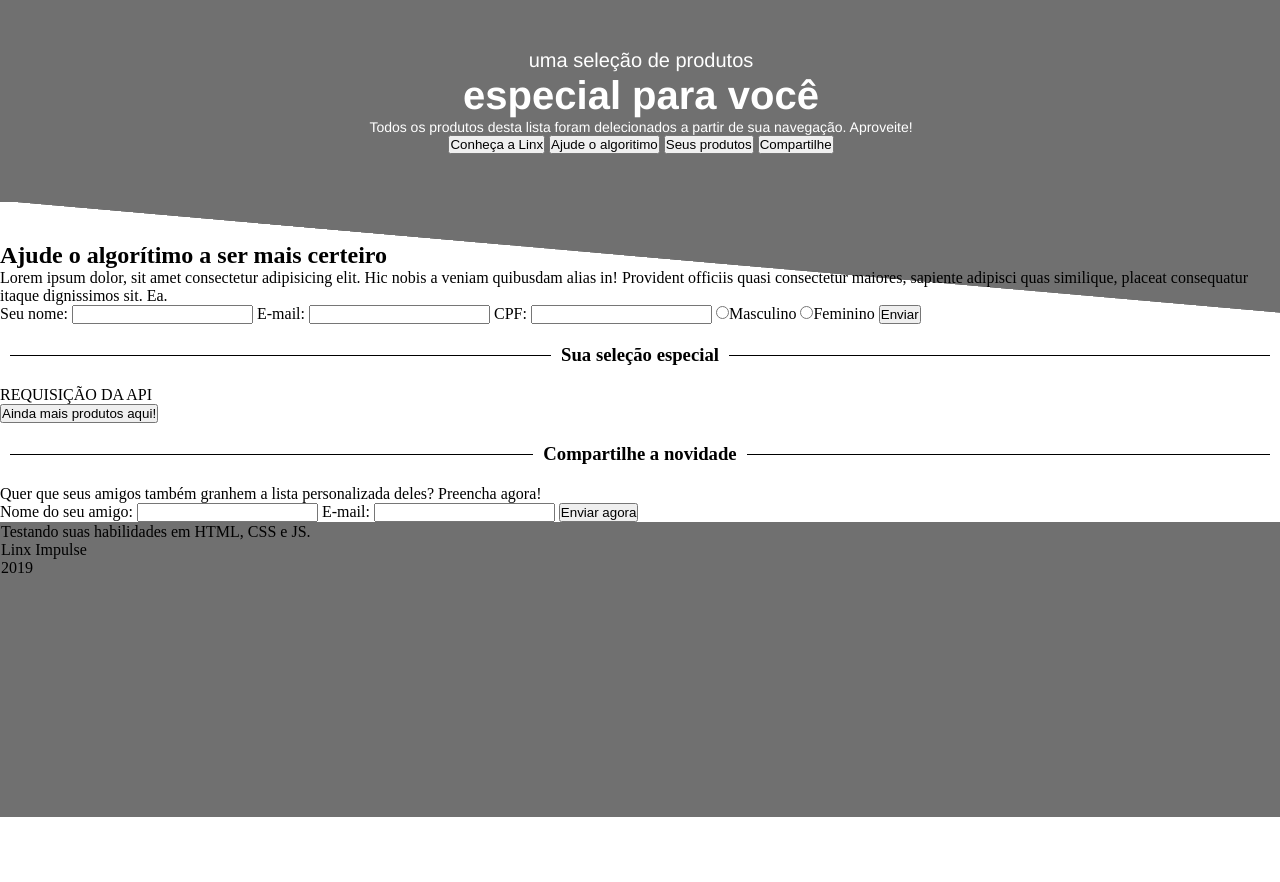
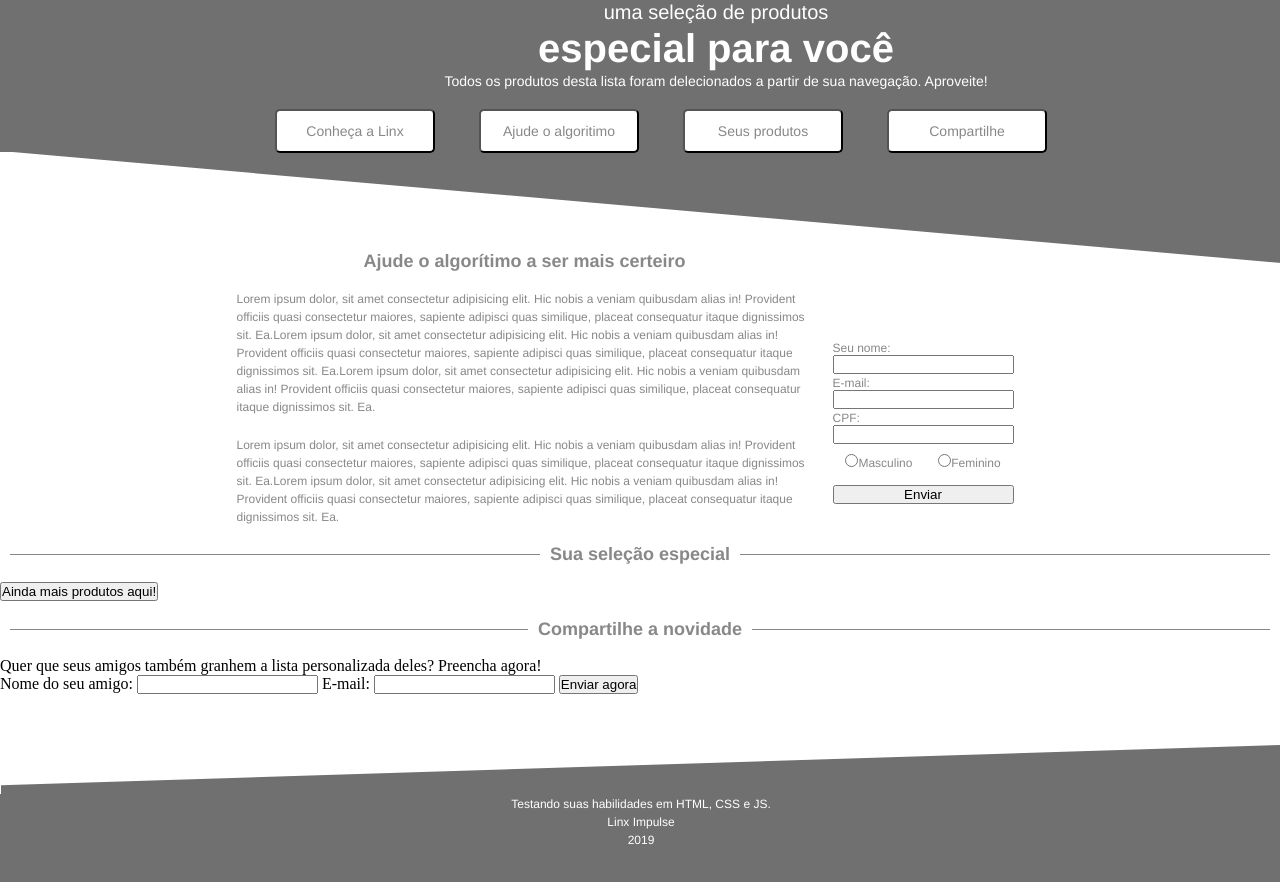
Before and after one commit to Ludilly/Linx_Challenge, a website: page index.html in a window 1280 px wide. Before the commit the page ends 817 px from the top, so only its background shows below. Drawn offline with Linux system fonts and the light colour scheme; no server answers.

Commit message:
adjusting CSS, color back ground, paddings and adding API

```diff
--- a/index.html
+++ b/index.html
@@ -12,7 +12,7 @@
     <h1 class="header-title1">uma seleção de produtos</h1>
     <h2 class="header-title2">especial para você</h2>
     <p class="header-title3">Todos os produtos desta lista foram delecionados a partir de sua navegação. Aproveite!</p>
-    <div>
+    <div >
       <button type="button" class="header-button">Conheça a Linx</button>
       <button type="button" class="header-button">Ajude o algoritimo</button>
       <button type="button"class="header-button">Seus produtos</button>
@@ -20,32 +20,39 @@
     </div>
   </header>
   <main>
-      <h2>Ajude o algorítimo a ser mais certeiro</h2>
-      <p>Lorem ipsum dolor, sit amet consectetur adipisicing elit. Hic nobis a veniam quibusdam alias in! Provident officiis quasi consectetur maiores, sapiente adipisci quas similique, placeat consequatur itaque dignissimos sit. Ea.</p>
-    <form>
+    <section class="section-newsletter">
+      <div class="main-content-text">
+        <h2 class="page-title">Ajude o algorítimo a ser mais certeiro</h2>
+        <p>Lorem ipsum dolor, sit amet consectetur adipisicing elit. Hic nobis a veniam quibusdam alias in! Provident officiis quasi consectetur maiores, sapiente adipisci quas similique, placeat consequatur itaque dignissimos sit. Ea.Lorem ipsum dolor, sit amet consectetur adipisicing elit. Hic nobis a veniam quibusdam alias in! Provident officiis quasi consectetur maiores, sapiente adipisci quas similique, placeat consequatur itaque dignissimos sit. Ea.Lorem ipsum dolor, sit amet consectetur adipisicing elit. Hic nobis a veniam quibusdam alias in! Provident officiis quasi consectetur maiores, sapiente adipisci quas similique, placeat consequatur itaque dignissimos sit. Ea.</p>
+        <p>Lorem ipsum dolor, sit amet consectetur adipisicing elit. Hic nobis a veniam quibusdam alias in! Provident officiis quasi consectetur maiores, sapiente adipisci quas similique, placeat consequatur itaque dignissimos sit. Ea.Lorem ipsum dolor, sit amet consectetur adipisicing elit. Hic nobis a veniam quibusdam alias in! Provident officiis quasi consectetur maiores, sapiente adipisci quas similique, placeat consequatur itaque dignissimos sit. Ea.</p>
+      </div>
+      <form class="newsletter-form">
         <label for="name">
           Seu nome:
+        </label>
         <input type="text" name="name" id="name" required>
-      </label>
         <label for="email">
           E-mail:
+        </label>
         <input type="email" name="email" id="email" required>
-      </label>
         <label for="cpf">
           CPF:
+        </label>
         <input type="text" name="cpf" id="cpf" required>
-      </label>
-      <label><input type="radio" class="genre" value="male" name="genre" required/>Masculino</label>
-      <label><input type="radio" class="genre" value="female" name="genre" required/>Feminino</label>
-      <button type="submit">Enviar</button>
+        <div class="genre">
+          <label><input type="radio" value="male" name="genre" required/>Masculino</label>
+          <label><input type="radio" value="female" name="genre" required/>Feminino</label>
+        </div>
+        <button type="submit" id="newsletter-button">Enviar</button>
       </form>
+    </section>
     <div class="first-line">
       <div class="line"></div>
         <h3 class="your-selection">Sua seleção especial</h3>
       <div class="line"></div>
     </div>
-    <div> REQUISIÇÃO DA API</div>
-    <button type="button">Ainda mais produtos aqui!</button>
+    <section class="products-session" id="api"></section>
+    <button type="button" id="more-products-btn">Ainda mais produtos aqui!</button>
     <div class="second-line">
       <div class="line"></div>
         <h3 class="your-selection">Compartilhe a novidade</h3>
--- a/script.js
+++ b/script.js
@@ -0,0 +1,62 @@
+let pageNumberApi = 2;
+
+function createProductImageElement(imageSource) {
+  const img = document.createElement('img');
+  img.className = 'item__image';
+  img.src = imageSource;
+  return img;
+}
+
+function createCustomElement(element, className, innerText) {
+  const e = document.createElement(element);
+  e.className = className;
+  e.innerText = innerText;
+  return e;
+}
+
+function createProductItemElement({
+  image, name, description, oldPrice, price, installmentsCount, installmentsValue,
+}) {
+  const section = document.createElement('section');
+  section.className = 'item';
+  section.appendChild(createProductImageElement(image));
+  section.appendChild(createCustomElement('span', 'item__name', name));
+  section.appendChild(createCustomElement('span', 'item__description', description));
+  section.appendChild(createCustomElement('span', 'item__oldPrice', `de: R$${oldPrice}`));
+  section.appendChild(createCustomElement('strong', 'item__price', `POR: R$${price}`));
+  section.appendChild(createCustomElement('span', 'item__nstallmentsCount', `ou ${installmentsCount}x de R$${installmentsValue}`));
+  const createBtn = createCustomElement(
+    'button',
+    'item__add',
+    'Comprar',
+  );
+  section.appendChild(createBtn);
+  return section;
+}
+
+function fetchApi(page) {
+  fetch(`https://frontend-intern-challenge-api.iurykrieger.now.sh/products?page=${page}`)
+    .then((data) => data.json())
+    .then((response) => response.products.map((product) => {
+      const dataApi = createProductItemElement({
+        image: product.image,
+        name: product.name,
+        description: product.description,
+        oldPrice: product.oldPrice,
+        price: product.price,
+        installmentsCount: product.installments.count,
+        installmentsValue: product.installments.value,
+      });
+      return document.getElementById('api').appendChild(dataApi);
+    }));
+}
+
+function moreProductsButton() {
+  document.getElementById('more-products-btn').addEventListener('click', () => fetchApi(pageNumberApi));
+  pageNumberApi += 1;
+}
+
+window.onload = function onload() {
+  fetchApi();
+  moreProductsButton();
+};
--- a/style.css
+++ b/style.css
@@ -5,12 +5,12 @@
 
 .header {
   align-items: center;
-  background: #707070 0% 0% no-repeat padding-box;
+  background: #707070;
   border: 1px solid #707070;
-  color: #FFFFFF;
+  color: #ffffff;
   display: flex;
   flex-direction: column;
-  height: 200px;
+  height: 150px;
   justify-content: center;
   left: 0px;
   opacity: 1;
@@ -28,46 +28,98 @@ header:after {
   height: 200px;
   bottom: 0;
   left: 0;
-  background: #707070 0% 0% no-repeat padding-box;
+  background: #707070;
   transform-origin: top left;
   transform: skewY(5deg);
   z-index: -1;
 }
 
 .header-title1 {
-  top: 69px;
-  left: 635px;
-  width: 227px;
-  height: 23px;
   text-align: center;
   font: normal normal normal 20px/24px Helvetica Neue;
   letter-spacing: 0px;
-  color: #FFFFFF;
+  color: #ffffff;
   opacity: 1;
+  margin-left: 150px;
 }
 
 .header-title2 {
-  top: 92px;
-  left: 571px;
-  width: 358px;
-  height: 48px;
   text-align: center;
   font: normal normal bold 40px/49px Helvetica Neue;
   letter-spacing: 0px;
-  color: #FFFFFF;
+  color: #ffffff;
   opacity: 1;
+  margin-left: 150px;
 }
 
 .header-title3 {
-  top: 164px;
-  left: 476px;
-  width: 548px;
-  height: 16px;
   text-align: center;
   font: normal normal normal 14px/16px Helvetica Neue;
   letter-spacing: 0px;
-  color: #FFFFFF;
+  color: #ffffff;
   opacity: 1;
+  margin-left: 150px;
+}
+
+.header-button {
+  background-color: #ffffff;
+  color: #888888;
+  font: normal normal normal 14px/16px Helvetica Neue;
+  padding: 12px;
+  margin-left: 40px;
+  margin-top: 20px;
+  border-radius: 5px;
+  width: 160px;
+}
+
+main {
+  margin-top: 100px
+}
+
+.section-newsletter {
+  align-items: center;
+  color:#888888;
+  font: normal normal normal 12px/18px Helvetica Neue;
+  display: flex;
+  justify-content: center;
+}
+
+.page-title {
+  text-align: center;
+}
+
+.main-content-text {
+  width: 45vw;
+  margin-right: 20px;
+}
+
+.main-content-text p {
+  padding-top: 20px;
+}
+
+.newsletter-form {
+  display: flex;
+  flex-direction: column;
+  height: 150px;
+  justify-content: space-between;
+  margin-right: 30px;
+  margin-top: 50px;
+}
+
+.newsletter-form label {
+  margin-bottom: -2px;
+}
+
+.newsletter-form button {
+  margin-top: 15px;
+}
+
+.genre {
+  align-items: flex-start;
+  display: flex;
+  flex-direction: row;
+  justify-content: space-around;
+  margin-top: 10px;
 }
 
 .first-line {
@@ -83,34 +135,78 @@ header:after {
 }
 
 .line {
-  background-color: black;
+  background-color: #888888;
   flex: 1;
   height: 1px;
 }
 
-.your-selection{
+.item {
+  display: flex;
+  flex-direction: column;
   padding: 10px;
 }
 
-/* .footer:before {
+.products-session {
+  display: flex;
+  flex-wrap: wrap;
+  justify-content: center;
+  margin: auto;
+  width: 931px;
+}
+
+.item__image {
+  width: 200px;
+}
+
+.item__add{
+  width: 200px;
+  height: 30px;
+}
+
+span {
+  text-align: left;
+  font: normal normal normal 14px/16px Helvetica Neue;
+  letter-spacing: 0px;
+  color: #888888;
+  width: 200px;
+}
+
+strong {
+  text-align: left;
+  font: normal normal bold 14px/16px Helvetica Neue;
+  letter-spacing: 0px;
+  color: #888888;
+  width: 200px;
+}
+
+.your-selection{
+  padding: 10px;
+  font: normal normal bold 18px/16px Helvetica Neue;
+  color: #888888;
+}
+
+.footer {
+  color: #ffffff;
+  width: 100%;
+  font: normal normal normal 12px/18px Helvetica Neue;
+  height: 110px;
+  background: #707070;
+  border: 1px solid #707070;
+  opacity: 1;
+  margin-top: 100px;
+  text-align: center;
+  position: relative;
+}
+
+footer:after {
   content: '';
   position: absolute;
   width: 100%;
-  height: 200px;
-  bottom: 0;
+  height: 100px;
+  top: -50px;
   left: 0;
-  background: #707070 0% 0% no-repeat padding-box;
-  transform-origin: top left;
-  transform: skewY(-5deg);
+  background: #707070;
+  transform-origin: top right;
+  transform: skewY(-1.8deg);
   z-index: -1;
-} */
-
-.footer {
-  top: 2151px;
-  left: 0px;
-  width: 100%;
-  height: 293px;
-  background: #707070 0% 0% no-repeat padding-box;
-  border: 1px solid #707070;
-  opacity: 1;
 }
```
Also changed, not shown: package.json (added, +31 -0 lines), .eslintrc.js (added), 3 other files. Lines whose indentation alone changed are shown as unchanged.
